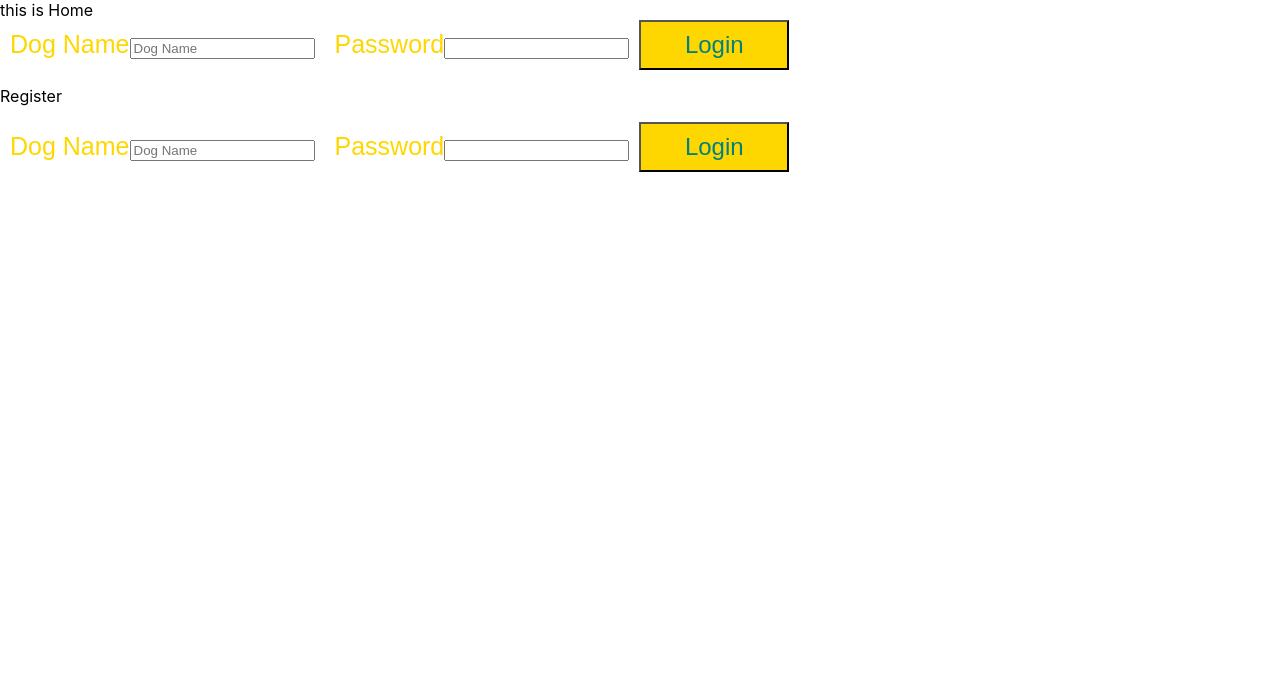
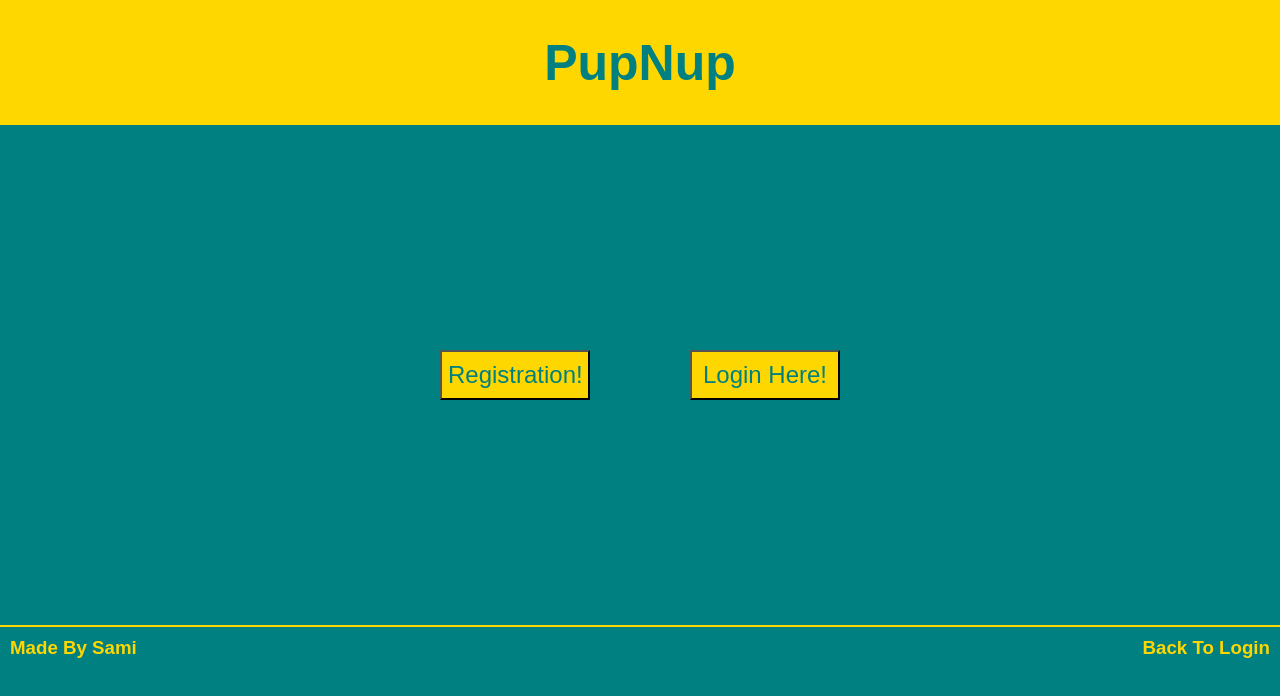
Before and after one commit to samischonefeld/pup_nup, a React (Create React App) app in the folder client/: page / in a window 1280 px wide. Shown: the top 696 px of the page. Built offline with nearby package versions, Linux system fonts and the light colour scheme; a web font is replaced by a local one.

Commit message:
added updated css

```diff
--- a/client/src/App.css
+++ b/client/src/App.css
@@ -23,6 +23,7 @@
   padding-right: 10px;
   background-color: gold;
 }
+
 .dropdown_container{
 background-color: gold;
 width: 100%;
@@ -32,15 +33,18 @@ justify-content: center;
 align-items: center;
 flex-direction: column;
 }
+
 .dropdown_title{
   color: teal;
 }
+
 header{
   display: flex;
   justify-content: center;
   background-color: gold;
   width: 100%;
 }
+
 .title{
   color: teal;
   font-family: "Anton", sans-serif;
@@ -52,6 +56,7 @@ padding: 10px;
 width: 75%;
 background-color: teal;
 }
+
 .minor_info{
   padding: 10px;
   margin: 0px;
@@ -59,12 +64,14 @@ background-color: teal;
   font-family: "Anton", sans-serif;
   color: gold;
 }
+
 .major_info{
   padding: 10px;
   margin: 0px;
   font-size: 35px;
   font-family: "Anton", sans-serif;
 }
+
 label{
   padding: 5px;
   margin: 0px;
@@ -164,6 +171,7 @@ footer{
   margin: 0px;
   display: flex;
   justify-content: space-between;
+  border-top: 2px solid gold;
 
 }
 h3{
@@ -171,3 +179,27 @@ h3{
   padding: 10px;
   margin: 0px;
 }
+/*LOGIN PAGE*/
+.register_container{
+  display: flex;
+  flex-direction: column;
+  justify-content: center;
+}
+.login_register{
+  height: 500px;
+  display: flex;
+  justify-content: space-around;
+  flex-direction: column;
+  align-items: center;
+}
+.login_button{
+margin: 50px;
+}
+body{
+   background-color: teal;
+}
+.login_container{
+  display: flex;
+  flex-direction: column;
+  align-items: center;
+}
--- a/client/src/components/footer.jsx
+++ b/client/src/components/footer.jsx
@@ -1,12 +1,26 @@
-import React from 'react';
+import React, {Component} from 'react';
+import { Redirect } from 'react-router-dom';
 
-function Footer(){
+
+class Footer extends Component{
+  state = {
+    returnLogin: false,
+  }
+
+returnLogin(){
+this.setState(prevState => ({
+  returnLogin: true
+}))
+}
+render(){
   return(
     <footer>
     <h3>Made By Sami</h3>
-    <h3>Back To Login</h3>
+    <h3 onClick = {() => this.returnLogin()}>Back To Login</h3>
+    {this.state.returnLogin ? <Redirect push to= {'/'} /> : ''}
     </footer>
     )
 }
+}
 
 export default Footer;
--- a/client/src/components/home.jsx
+++ b/client/src/components/home.jsx
@@ -1,16 +1,53 @@
-import React from 'react';
+import React, {Component} from 'react';
 import Register from './register';
 import Login from './login';
+import Header from './header.jsx';
+import Footer from './footer.jsx';
 
-function Home() {
-  return (
-    <div>
-    this is Home
-    <Login />
-    <p>Register</p>
-    <Register />
-    </div>
-    )
+
+
+class Home extends Component{
+  state ={
+    toggleLogin: false,
+    toggleRegister: false
+  }
+
+  toggleLogin(){
+    this.setState(prevState => ({
+      toggleLogin: !this.state.toggleLogin
+    }))
+  }
+  toggleRegister(){
+    this.setState(prevState => ({
+      toggleRegister: !this.state.toggleRegister
+    }))
+  }
+
+  render(){
+    return(
+      <div>
+      <Header />
+      <div className = "login_register">
+      <div className = "button_container">
+      <button className = "login_button" onClick = {() => this.toggleRegister()}>Registration!</button>
+      <button className = "login_button" onClick = {() => this.toggleLogin()}>Login Here!</button>
+      </div>
+       {this.state.toggleLogin &&
+          <div className = "register_container">
+          <Login />
+          </div>
+        }
+        {this.state.toggleRegister &&
+          <div className = "register_container">
+          <Register />
+          </div>
+        }
+      </div>
+      <Footer />
+      </div>
+      )
+  }
 }
 
+
 export default Home;
--- a/client/src/components/login.jsx
+++ b/client/src/components/login.jsx
@@ -48,6 +48,7 @@ class Login extends Component {
           required
           onChange = {(e) => this.handleInputChange(e)}
         />
+
         </label>
         <label>
         Password
--- a/client/src/components/register.jsx
+++ b/client/src/components/register.jsx
@@ -40,9 +40,6 @@ handleRegister(e){
 
 
 render(){
-
-  const theID = this.state.id;
-
     return(
       <div>
       <div className = 'login_container'>
@@ -57,6 +54,36 @@ render(){
           onChange = {(e) => this.handleInputChange(e)}
         />
         </label>
+                <label>
+          Dog Age
+          <input
+            type = "number"
+            placeholder = "Age"
+            name = "dog_age"
+            value = {this.state.dog_age}
+            onChange = {(e) => this.handleInputChange(e)}
+          />
+        </label>
+        <label>
+          Dog Breed
+          <input
+            type = "text"
+            placeholder = "Breed"
+            name = "dog_breed"
+            value = {this.state.dog_breed}
+            onChange = {(e) => this.handleInputChange(e)}
+          />
+        </label>
+        <label>
+          Dog Image
+          <input
+            type = "text"
+            placeholder = "Image"
+            name = "dog_image"
+            value = {this.state.dog_image}
+            onChange = {(e) => this.handleInputChange(e)}
+          />
+        </label>
         <label>
         Password
         <input
@@ -68,10 +95,10 @@ render(){
         />
         </label>
         <button onClick = {(e) => this.handleRegister(e)}>
-        Login
+        Register
         </button>
       </div>
-      {this.state.fireRedirect ? <Redirect push to={`/dog/${theID}/landing/`} id = {theID}/> : ''}
+      {this.state.fireRedirect ? <Redirect push to={`/dog/${this.state.id}`} id = {this.state.id}/> : ''}
       </div>
       )
   }
```
